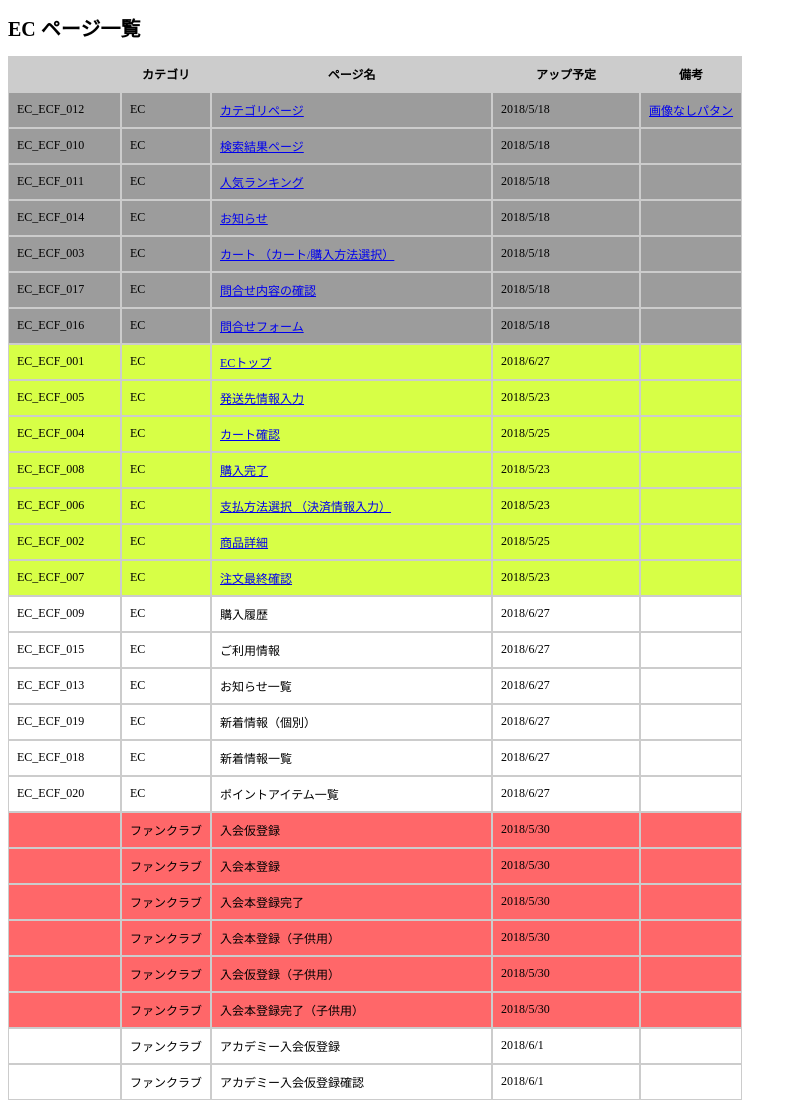
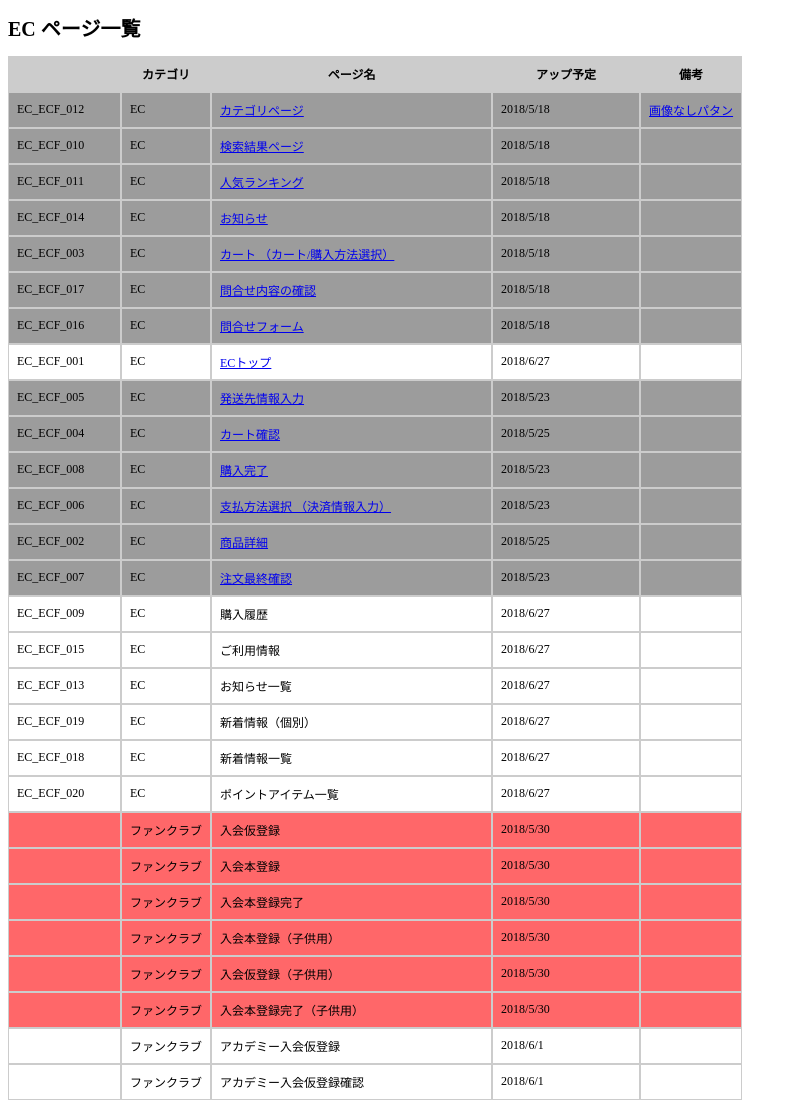
Before and after one commit to wadahideyuki/yomiurig, a plain HTML site: page www_ec/index.html in a window 1280 px wide. Shown: the top 1100 px of the page, without its empty margins (0-797 px from the left). Drawn offline with Linux system fonts and the light colour scheme.

Commit message:
ページ一覧更新

```diff
--- a/www_ec/index.html
+++ b/www_ec/index.html
@@ -85,54 +85,54 @@
     <td bgcolor="#9C9C9C">&nbsp;</td>
   </tr>
   <tr>
-      <td bgcolor="#D7FF46">EC_ECF_001</td>
-      <td bgcolor="#D7FF46">EC</td>
-    <td bgcolor="#D7FF46"><a href="EC_ECF_001.html">ECトップ</a></td>
-    <td bgcolor="#D7FF46">2018/6/27</td>
-    <td bgcolor="#D7FF46">　</td>
+      <td>EC_ECF_001</td>
+      <td>EC</td>
+    <td><a href="EC_ECF_001.html">ECトップ</a></td>
+    <td>2018/6/27</td>
+    <td>　</td>
   </tr>
   <tr>
-      <td bgcolor="#D7FF46">EC_ECF_005</td>
-      <td bgcolor="#D7FF46">EC</td>
-    <td bgcolor="#D7FF46"><a href="EC_ECF_005.html">発送先情報入力</a></td>
-    <td bgcolor="#D7FF46">2018/5/23</td>
-    <td bgcolor="#D7FF46">　</td>
+      <td bgcolor="#9C9C9C">EC_ECF_005</td>
+      <td bgcolor="#9C9C9C">EC</td>
+    <td bgcolor="#9C9C9C"><a href="EC_ECF_005.html">発送先情報入力</a></td>
+    <td bgcolor="#9C9C9C">2018/5/23</td>
+    <td bgcolor="#9C9C9C">　</td>
   </tr>
   <tr>
-      <td bgcolor="#D7FF46">EC_ECF_004</td>
-      <td bgcolor="#D7FF46">EC</td>
-    <td bgcolor="#D7FF46"><a href="EC_ECF_004.html">カート確認</a></td>
-    <td bgcolor="#D7FF46">2018/5/25</td>
-    <td bgcolor="#D7FF46">　</td>
+      <td bgcolor="#9C9C9C">EC_ECF_004</td>
+      <td bgcolor="#9C9C9C">EC</td>
+    <td bgcolor="#9C9C9C"><a href="EC_ECF_004.html">カート確認</a></td>
+    <td bgcolor="#9C9C9C">2018/5/25</td>
+    <td bgcolor="#9C9C9C">　</td>
   </tr>
   <tr>
-      <td bgcolor="#D7FF46">EC_ECF_008</td>
-      <td bgcolor="#D7FF46">EC</td>
-    <td bgcolor="#D7FF46"><a href="EC_ECF_008.html">購入完了</a></td>
-    <td bgcolor="#D7FF46">2018/5/23</td>
-    <td bgcolor="#D7FF46">　</td>
+      <td bgcolor="#9C9C9C">EC_ECF_008</td>
+      <td bgcolor="#9C9C9C">EC</td>
+    <td bgcolor="#9C9C9C"><a href="EC_ECF_008.html">購入完了</a></td>
+    <td bgcolor="#9C9C9C">2018/5/23</td>
+    <td bgcolor="#9C9C9C">　</td>
   </tr>
   <tr>
-      <td bgcolor="#D7FF46">EC_ECF_006</td>
-      <td bgcolor="#D7FF46">EC</td>
-    <td bgcolor="#D7FF46"><a href="EC_ECF_006.html">支払方法選択
+      <td bgcolor="#9C9C9C">EC_ECF_006</td>
+      <td bgcolor="#9C9C9C">EC</td>
+    <td bgcolor="#9C9C9C"><a href="EC_ECF_006.html">支払方法選択
         （決済情報入力）</a></td>
-    <td bgcolor="#D7FF46">2018/5/23</td>
-    <td bgcolor="#D7FF46">　</td>
+    <td bgcolor="#9C9C9C">2018/5/23</td>
+    <td bgcolor="#9C9C9C">　</td>
   </tr>
   <tr>
-      <td bgcolor="#D7FF46">EC_ECF_002</td>
-      <td bgcolor="#D7FF46">EC</td>
-    <td bgcolor="#D7FF46"><a href="EC_ECF_002.html">商品詳細</a></td>
-    <td bgcolor="#D7FF46">2018/5/25</td>
-    <td bgcolor="#D7FF46">　</td>
+      <td bgcolor="#9C9C9C">EC_ECF_002</td>
+      <td bgcolor="#9C9C9C">EC</td>
+    <td bgcolor="#9C9C9C"><a href="EC_ECF_002.html">商品詳細</a></td>
+    <td bgcolor="#9C9C9C">2018/5/25</td>
+    <td bgcolor="#9C9C9C">　</td>
   </tr>
   <tr>
-      <td bgcolor="#D7FF46">EC_ECF_007</td>
-      <td bgcolor="#D7FF46">EC</td>
-    <td bgcolor="#D7FF46"><a href="EC_ECF_007.html">注文最終確認</a></td>
-    <td bgcolor="#D7FF46">2018/5/23</td>
-    <td bgcolor="#D7FF46">　</td>
+      <td bgcolor="#9C9C9C">EC_ECF_007</td>
+      <td bgcolor="#9C9C9C">EC</td>
+    <td bgcolor="#9C9C9C"><a href="EC_ECF_007.html">注文最終確認</a></td>
+    <td bgcolor="#9C9C9C">2018/5/23</td>
+    <td bgcolor="#9C9C9C">　</td>
   </tr>
   <tr>
       <td>EC_ECF_009</td>
```
